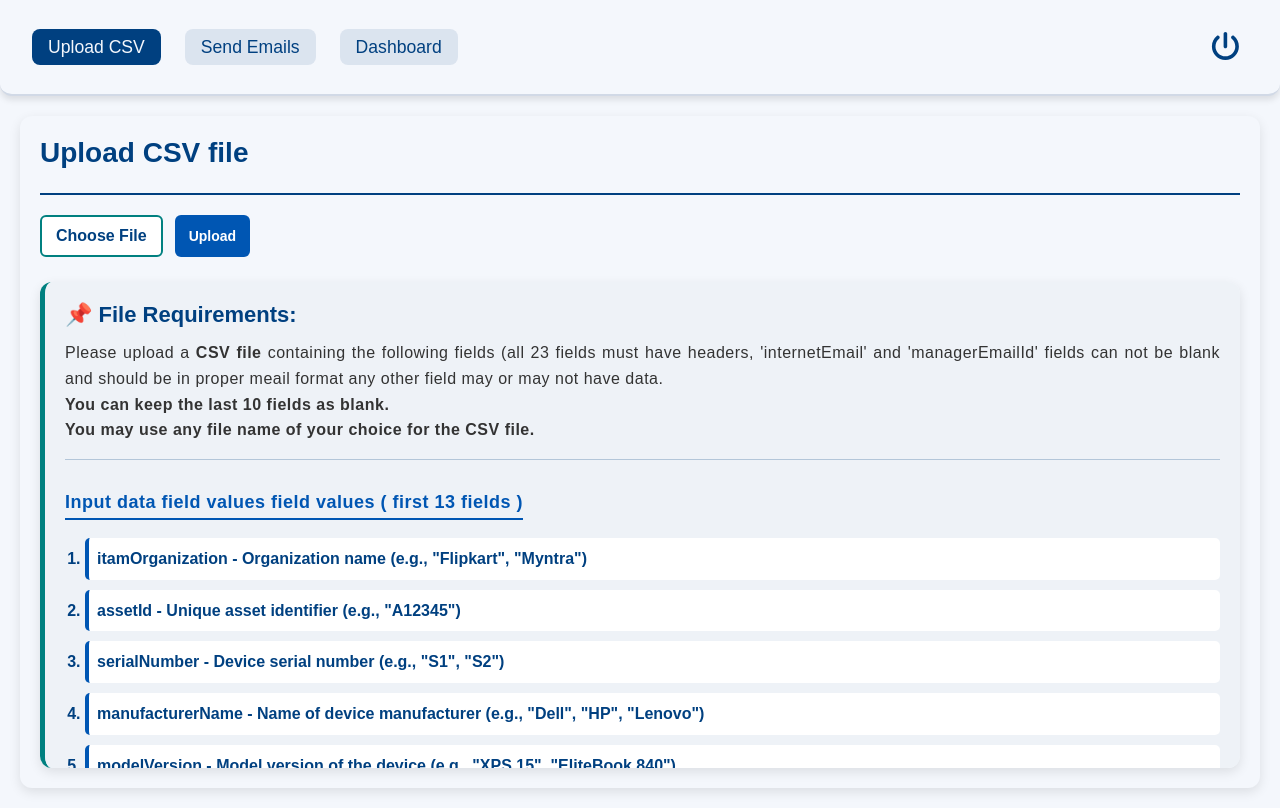
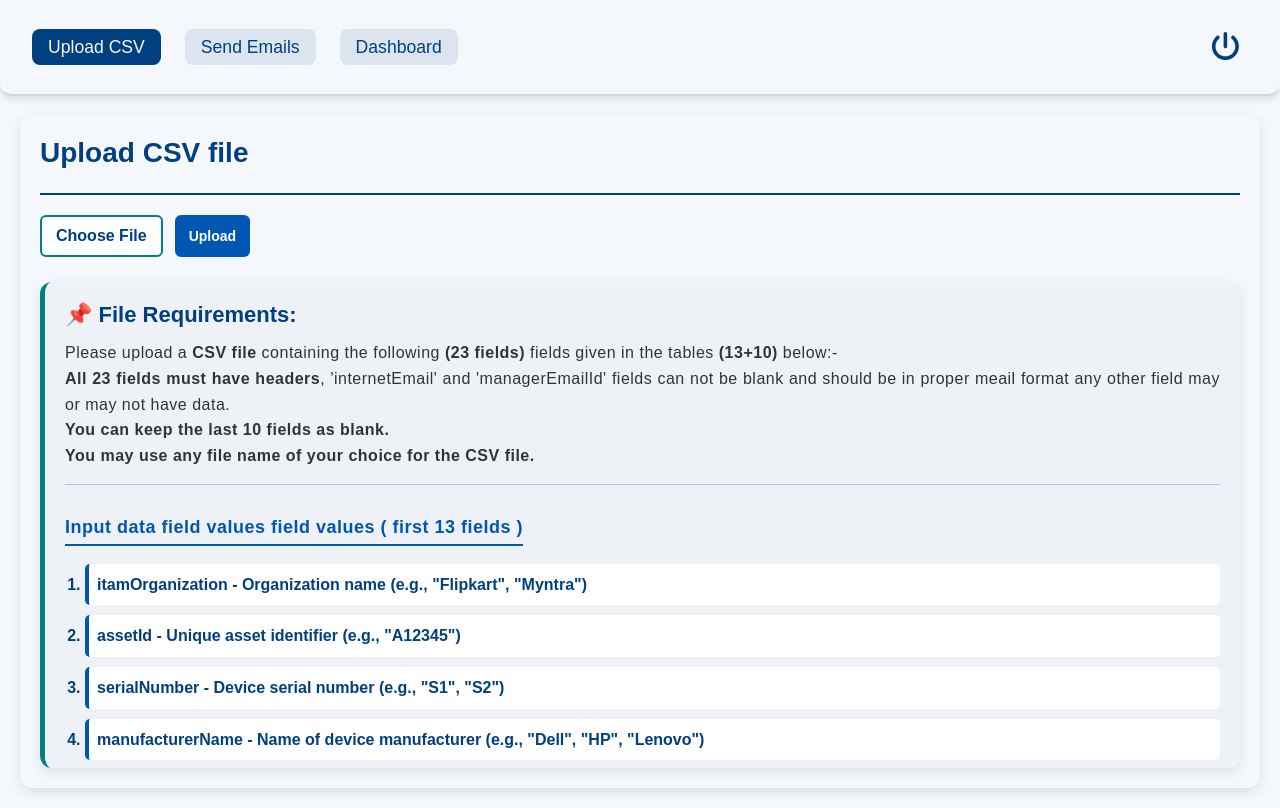
Before and after one commit to rahulapps29/flip_front, a React (Vite) app: page /upload in a window 1280 px wide. Built offline with nearby package versions, Linux system fonts and the light colour scheme; sample sign-in values are in the browser's storage.

Commit message:
upload page content fix

```diff
--- a/src/pages/Upload.jsx
+++ b/src/pages/Upload.jsx
@@ -104,7 +104,8 @@ const UploadPage = () => {
       <div className="upload-instructions">
         <h2 className="instructions-title">📌 File Requirements:</h2>
         <p className="instructions-text">
-          Please upload a <strong>CSV file</strong> containing the following fields (all 23 fields must have headers, 'internetEmail' and 'managerEmailId' fields can not be blank and should be in proper meail format any other field may or may not have data.<br /> <strong>You can keep the last 10 fields as blank.</strong>
+          Please upload a <strong>CSV file</strong> containing the following  <strong>(23 fields)</strong> fields given in the tables <strong>(13+10)</strong> below:- <br />
+          <strong>All 23 fields must have headers</strong>, 'internetEmail' and 'managerEmailId' fields can not be blank and should be in proper meail format any other field may or may not have data.<br /> <strong>You can keep the last 10 fields as blank.</strong>
 
           <br />
           <strong> You may use any file name of your choice for the CSV file.</strong>
```
